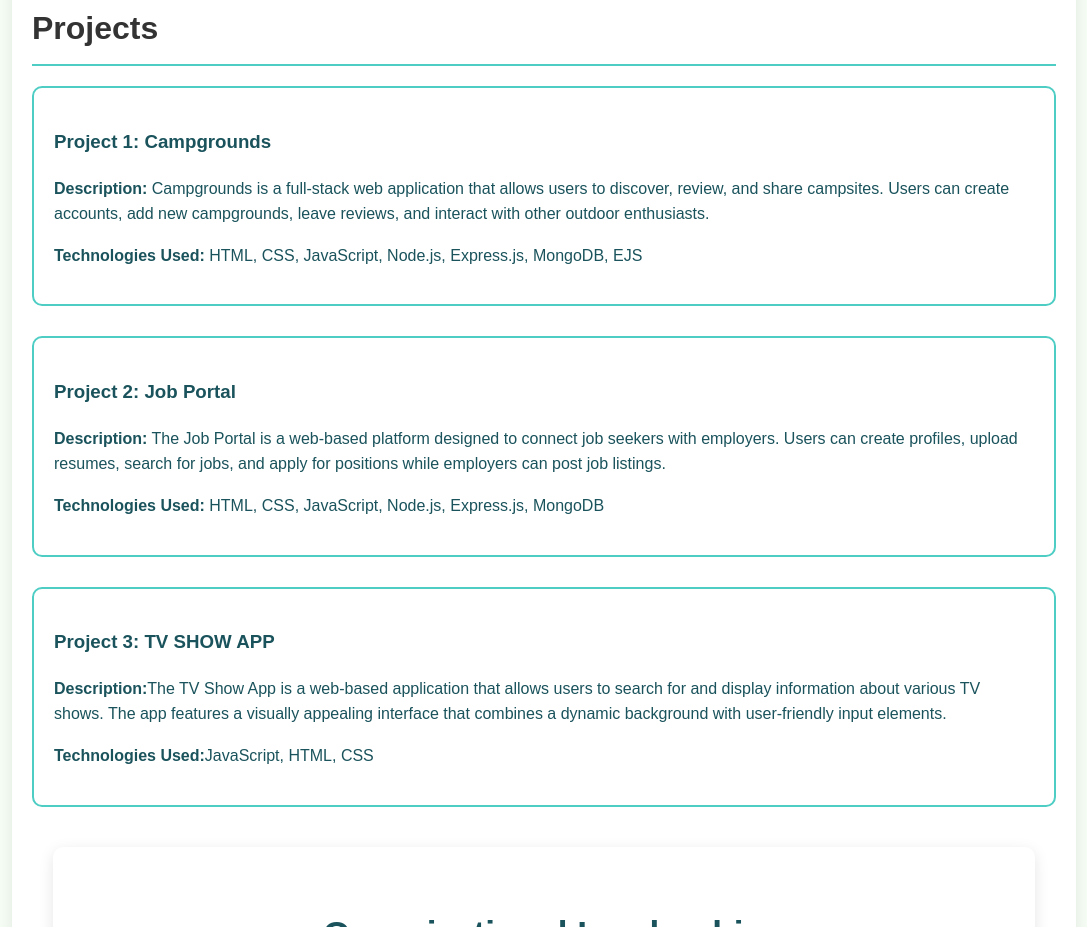
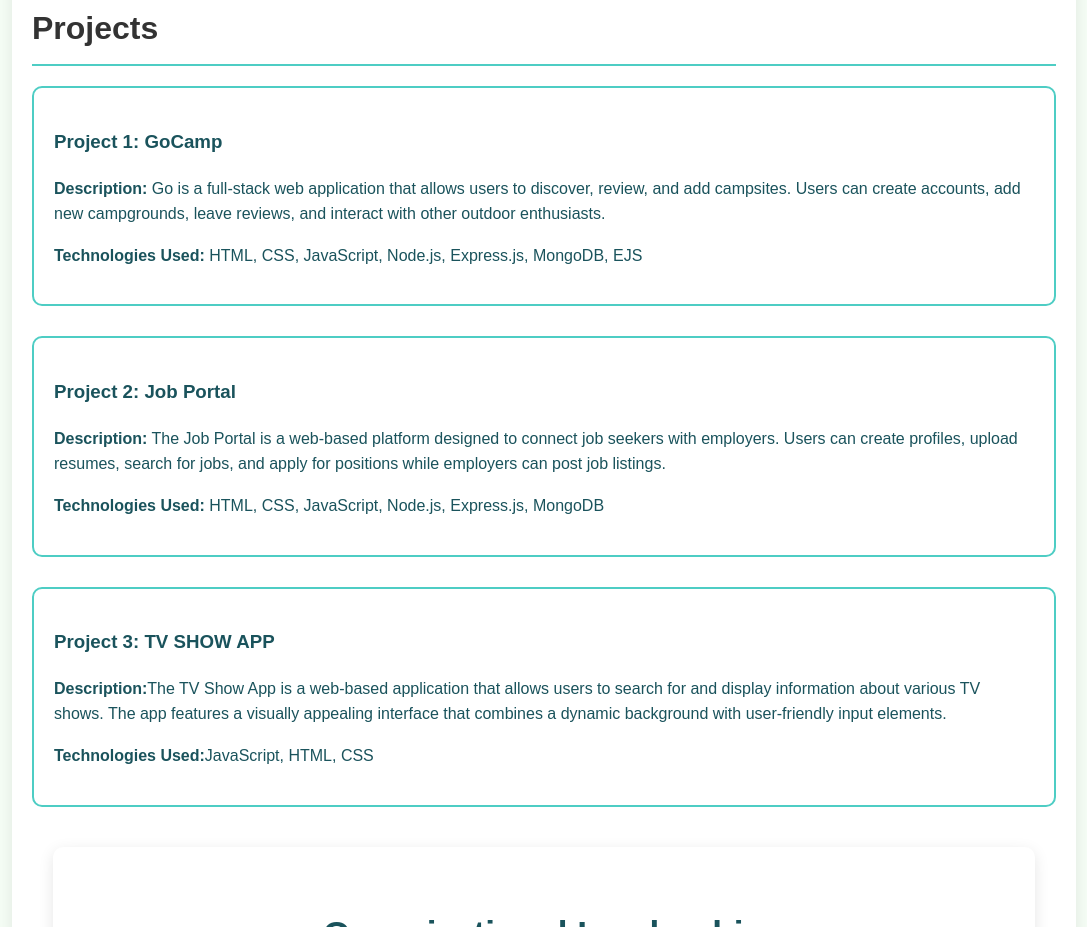
Before and after one commit to vyshnavikovvuru/myportfolio, a plain HTML site: page index.html in a window 1280 px wide. Shown: the part 1297-2224 px from the top of the page, without its empty margins (96-1183 px from the left). Drawn offline with Linux system fonts and the light colour scheme.

Commit message:
Update index.html

```diff
--- a/index.html
+++ b/index.html
@@ -63,9 +63,9 @@
     <section id="projects" class="section">
         <h2>Projects</h2>
         <div class="project">
-            <h3>Project 1: Campgrounds</h3>
+            <h3>Project 1: GoCamp</h3>
             <div class="project-description">
-                <p><strong>Description:</strong> Campgrounds is a full-stack web application that allows users to discover, review, and share campsites.
+                <p><strong>Description:</strong> Go is a full-stack web application that allows users to discover, review, and add campsites.
                     Users can create accounts, add new campgrounds, leave reviews, and interact with other outdoor enthusiasts.</p>
                 <p><strong>Technologies Used:</strong> HTML, CSS, JavaScript, Node.js, Express.js, MongoDB, EJS</p>
                 <!-- <a href="https://github.com/vyshnavikovvuru/Campgrounds" target="_blank">View on GitHub</a> -->
```
